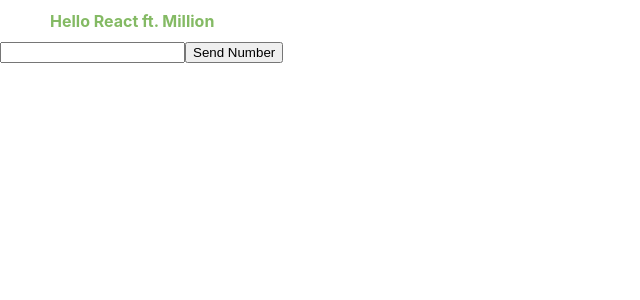
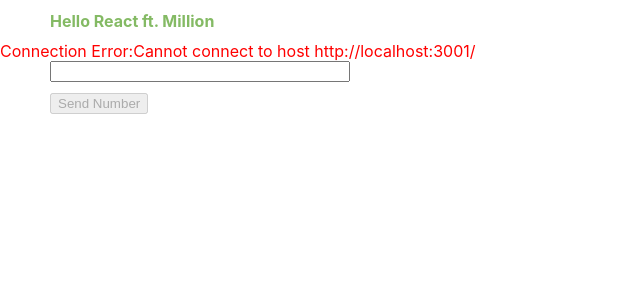
Before and after one commit to khiet-vo/fibo_addons, a React (Create React App) app in the folder client/: page / in a window 1280 px wide. Shown: the top 300 px of the page, without its empty margins (0-640 px from the left). Built offline with nearby package versions, Linux system fonts and the light colour scheme; no server answers.

Commit message:
add(client): handle errors connect and input

```diff
--- a/client/src/App.css
+++ b/client/src/App.css
@@ -1,5 +1,17 @@
 .title {
-  font-size: medium;
-  color: #84ba64;
-  padding-left: 50px;
+    font-size: medium;
+    color: #84ba64;
+    padding-left: 50px;
 }
+.error {
+    color: red;
+}
+.formWrapper {
+    padding-left: 50px
+}
+.groupInput {
+    display: flex;
+    flex-direction: column;
+    width: 300px;
+    padding-bottom: 10px;
+}
--- a/client/src/App.js
+++ b/client/src/App.js
@@ -1,20 +1,40 @@
-import { useEffect } from 'react';
+import { useEffect, useState } from 'react';
 import io from 'socket.io-client';
 import './App.css';
 
 const hostWs = 'http://localhost:3001/';
 const LIMIT_NUMBER = 100_000;
-
+const MSG_ERR_INPUT =
+    'Input should be an Int, and start from 0 and less than ' + LIMIT_NUMBER;
 const socket = io.connect(hostWs);
 
 function App() {
+    const [errorConnect, setErrorConnect] = useState();
+    const [error, setError] = useState();
     useEffect(() => {
         socket.on('receive_number', (data) => {
             console.log('🚀 ~ file: App.js:11 ~ socket.on ~ data:', data);
         });
         return () => socket.off('receive_number');
-    }, [socket]);
+    }, []);
+    useEffect(() => {
+        console.log(
+            '🚀 ~ file: App.js:23 ~ socket.on ~ connect_error useEffect'
+        );
 
+        socket.once('connect_error', () => {
+            console.log('🚀 ~ file: App.js:23 ~ socket.on ~ connect_error');
+            setErrorConnect('Cannot connect to host');
+        });
+        socket.once('connect', function () {
+            console.log('🚀 ~ file: App.js:23 ~ socket.on ~ connect');
+            setErrorConnect();
+        });
+        return () => {
+            socket.off('connect_error');
+            socket.off('connect');
+        };
+    }, [errorConnect]);
     function validateInput(input) {
         try {
             input = parseInt(input);
@@ -23,21 +43,51 @@
         }
         return Number.isInteger(input) && input >= 0 && input <= LIMIT_NUMBER;
     }
+    function onChangeInput(e) {
+        if (!validateInput(e.target.value)) {
+            setError(MSG_ERR_INPUT);
+        } else {
+            setError();
+        }
+    }
     function onSubmit(e) {
         e.preventDefault();
         e.stopPropagation();
         const value = e.target.input.value;
         if (validateInput(value)) {
+            setError();
             socket.emit('sendNumber', { value });
+        } else {
+            setError(MSG_ERR_INPUT);
         }
     }
+    const isDisabled = !!errorConnect || !!error;
     return (
         <div className="App">
             <h1 className="title">Hello React ft. Million</h1>
+            {errorConnect && (
+                <label className="error">
+                    Connection Error:{errorConnect} {hostWs}
+                </label>
+            )}
             <div className="content">
                 <form className="formWrapper" onSubmit={onSubmit}>
-                    <input type="number" name="input" />
-                    <button type="submit">Send Number</button>
+                    <div className="groupInput">
+                        {error && (
+                            <label className="error" htmlFor="input">
+                                {error}
+                            </label>
+                        )}
+                        <input
+                            id="input"
+                            type="number"
+                            name="input"
+                            onChange={onChangeInput}
+                        />
+                    </div>
+                    <button type="submit" disabled={isDisabled}>
+                        Send Number
+                    </button>
                 </form>
             </div>
         </div>
```
